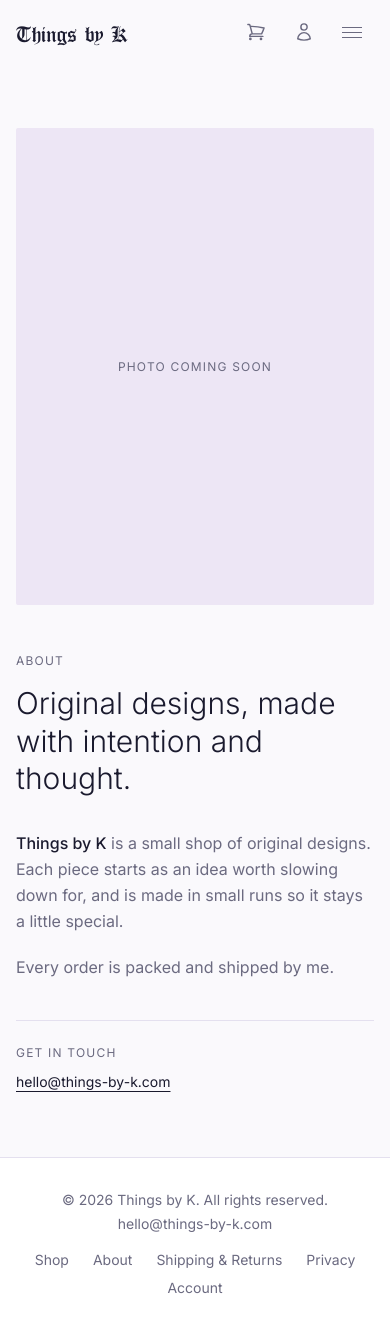
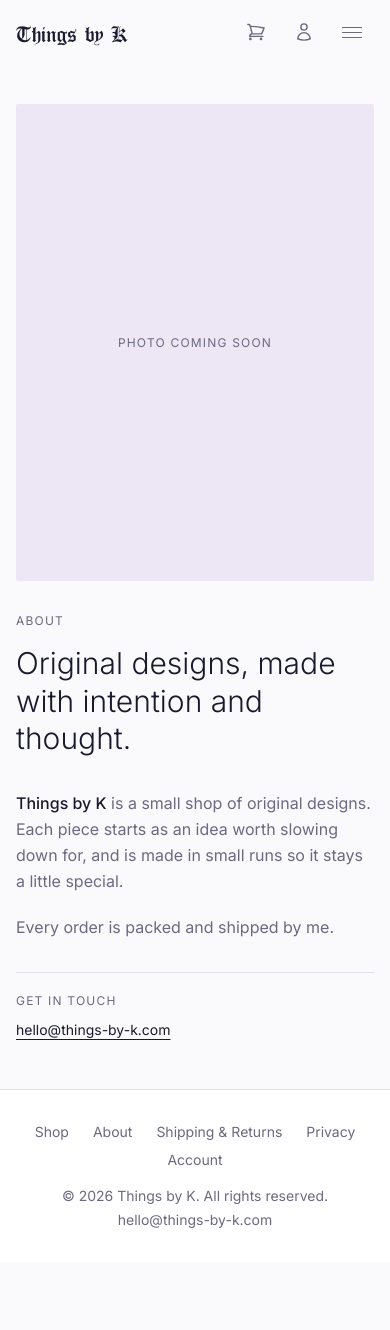
Before and after one commit to KyleJayMaxwell/things-by-k, a Next.js app: page /about in a window 390 px wide. After the commit the page ends 1262 px from the top, so only its background shows below. Built offline with nearby package versions, Linux system fonts and the light colour scheme.

Commit message:
[MVP] Tighter mobile About spacing, footer links above copyright on mobile
Co-Authored-By: Claude Opus 5.5 (1M context) <noreply@anthropic.com>
Claude-Session: https://claude.ai/code/session_01GAoCgCYL4P8tSKN1ubGAHZ

```diff
--- a/src/app/about/page.tsx
+++ b/src/app/about/page.tsx
@@ -10,8 +10,8 @@ export const metadata: Metadata = {
 
 export default function AboutPage() {
   return (
-    <div className="max-w-5xl mx-auto px-4 sm:px-6 py-16 sm:py-24">
-      <div className="grid grid-cols-1 md:grid-cols-[minmax(0,5fr)_minmax(0,6fr)] gap-12 md:gap-16 items-start">
+    <div className="max-w-5xl mx-auto px-4 sm:px-6 pt-10 pb-12 sm:py-24">
+      <div className="grid grid-cols-1 md:grid-cols-[minmax(0,5fr)_minmax(0,6fr)] gap-8 md:gap-16 items-start">
 
         {/* Placeholder photo (to be replaced with a scanned polaroid) */}
         <div className="w-full max-w-sm mx-auto md:mx-0 aspect-[3/4] bg-primary-light relative overflow-hidden rounded-sm flex items-center justify-center">
@@ -36,7 +36,7 @@ export default function AboutPage() {
             </p>
           </div>
 
-          <div className="mt-10 pt-6 border-t border-border">
+          <div className="mt-8 pt-5 md:mt-10 md:pt-6 border-t border-border">
             <p className="text-xs text-text-secondary tracking-widest uppercase mb-2">Get in touch</p>
             <a
               href={`mailto:${CONTACT_EMAIL}`}
--- a/src/components/Footer.tsx
+++ b/src/components/Footer.tsx
@@ -8,7 +8,7 @@ export default function Footer() {
 
   return (
     <footer className="border-t border-border bg-surface mt-auto">
-      <div className="max-w-6xl mx-auto px-4 sm:px-6 py-8 flex flex-col sm:flex-row items-center justify-between gap-4 text-sm text-text-secondary">
+      <div className="max-w-6xl mx-auto px-4 sm:px-6 py-8 flex flex-col-reverse sm:flex-row items-center justify-between gap-4 text-sm text-text-secondary">
         <div className="flex flex-col items-center sm:items-start gap-1">
           <p>© {year} Things by K. All rights reserved.</p>
           <a href={`mailto:${CONTACT_EMAIL}`} className="hover:text-primary transition-colors focus-ring rounded">
```
